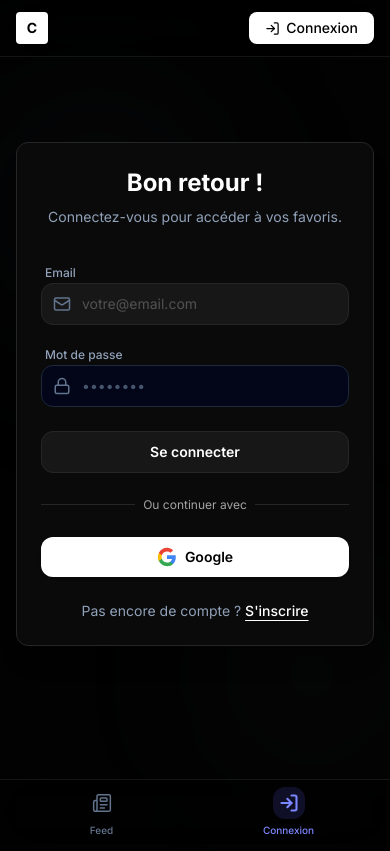
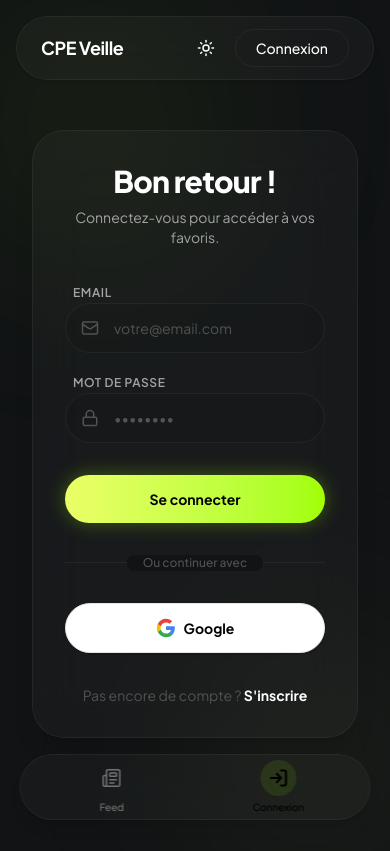
Before and after one commit to Klgrd/cpe-veille, a Next.js app: page /auth/login in a window 390 px wide. Built offline with nearby package versions, Linux system fonts and the light colour scheme; no server answers.

Commit message:
Redesign: Neon Glassmorphism + light/dark mode toggle

```diff
--- a/package.json
+++ b/package.json
@@ -13,6 +13,7 @@
     "@supabase/supabase-js": "^2.105.1",
     "lucide-react": "^1.12.0",
     "next": "16.2.4",
+    "next-themes": "^0.4.6",
     "react": "19.2.4",
     "react-dom": "19.2.4"
   },
--- a/src/app/globals.css
+++ b/src/app/globals.css
@@ -1,17 +1,34 @@
 @import url('https://fonts.googleapis.com/css2?family=Inter:wght@300;400;500;600;700;800&display=swap');
 @import "tailwindcss";
 
+@theme {
+  --color-neon-yellow: #eaff66;
+  --color-neon-green: #a1ff00;
+  --color-dark-surface: #111315;
+}
+
 :root {
-  --background: #020202;
-  --surface: rgba(15, 15, 15, 0.4);
-  --surface-2: rgba(23, 23, 23, 0.5);
-  --border: rgba(255, 255, 255, 0.08);
-  --border-hover: rgba(255, 255, 255, 0.15);
-  --accent: #ffffff;
-  --accent-hover: #d4d4d4;
+  --background: #fdfdfd;
+  --surface: rgba(255, 255, 255, 0.6);
+  --border: rgba(0, 0, 0, 0.05);
+  --border-hover: rgba(0, 0, 0, 0.1);
+  --text-primary: #121212;
+  --text-secondary: #525252;
+  --text-muted: #a3a3a3;
+  --bg-orb-1: rgba(161, 255, 0, 0.15);
+  --bg-orb-2: rgba(234, 255, 102, 0.15);
+}
+
+.dark {
+  --background: #111315;
+  --surface: rgba(255, 255, 255, 0.03);
+  --border: rgba(255, 255, 255, 0.05);
+  --border-hover: rgba(255, 255, 255, 0.1);
   --text-primary: #ffffff;
   --text-secondary: #a3a3a3;
   --text-muted: #525252;
+  --bg-orb-1: rgba(161, 255, 0, 0.1);
+  --bg-orb-2: rgba(234, 255, 102, 0.1);
 }
 
 * {
@@ -25,7 +42,7 @@ html {
 body {
   background-color: var(--background);
   color: var(--text-primary);
-  font-family: 'Inter', -apple-system, BlinkMacSystemFont, sans-serif;
+  font-family: 'Plus Jakarta Sans', -apple-system, BlinkMacSystemFont, sans-serif;
   -webkit-font-smoothing: antialiased;
   -moz-osx-font-smoothing: grayscale;
   min-height: 100vh;
@@ -47,16 +64,16 @@ body {
   background: var(--border-hover);
 }
 
-/* Sober blurred gradient background */
+/* Neon blurred gradient background */
 body::before {
   content: '';
   position: fixed;
-  top: -10%;
+  top: -20%;
   left: -10%;
   width: 70vw;
   height: 70vh;
-  background: radial-gradient(circle, rgba(71, 85, 105, 0.1) 0%, rgba(0, 0, 0, 0) 60%);
-  filter: blur(80px);
+  background: radial-gradient(circle, var(--bg-orb-1) 0%, rgba(0, 0, 0, 0) 60%);
+  filter: blur(100px);
   z-index: 0;
   pointer-events: none;
 }
@@ -64,12 +81,12 @@ body::before {
 body::after {
   content: '';
   position: fixed;
-  bottom: -10%;
+  bottom: -20%;
   right: -10%;
   width: 60vw;
   height: 60vh;
-  background: radial-gradient(circle, rgba(148, 163, 184, 0.05) 0%, rgba(0, 0, 0, 0) 60%);
-  filter: blur(80px);
+  background: radial-gradient(circle, var(--bg-orb-2) 0%, rgba(0, 0, 0, 0) 60%);
+  filter: blur(100px);
   z-index: 0;
   pointer-events: none;
 }
--- a/src/app/layout.tsx
+++ b/src/app/layout.tsx
@@ -1,7 +1,14 @@
 import type { Metadata, Viewport } from 'next';
+import { Plus_Jakarta_Sans } from 'next/font/google';
 import './globals.css';
 import { Navbar } from '@/components/layout/Navbar';
 import { BottomNav } from '@/components/layout/BottomNav';
+import { ThemeProvider } from '@/components/theme-provider';
+
+const plusJakarta = Plus_Jakarta_Sans({
+  subsets: ['latin'],
+  display: 'swap',
+});
 
 export const metadata: Metadata = {
   title: 'CPE Veille — Révisions Concours CPE',
@@ -28,13 +35,15 @@ export default function RootLayout({
   children: React.ReactNode;
 }) {
   return (
-    <html lang="fr" className="dark">
-      <body>
-        <Navbar />
-        <main className="pt-14 pb-20 sm:pb-6 min-h-screen">
-          {children}
-        </main>
-        <BottomNav />
+    <html lang="fr" suppressHydrationWarning>
+      <body className={plusJakarta.className}>
+        <ThemeProvider attribute="class" defaultTheme="dark" enableSystem disableTransitionOnChange>
+          <Navbar />
+          <main className="pt-24 pb-20 sm:pb-6 min-h-screen max-w-7xl mx-auto px-4 sm:px-6 lg:px-8">
+            {children}
+          </main>
+          <BottomNav />
+        </ThemeProvider>
       </body>
     </html>
   );
--- a/src/components/auth/AuthForm.tsx
+++ b/src/components/auth/AuthForm.tsx
@@ -54,12 +54,12 @@ export function AuthForm({ view }: AuthFormProps) {
   };
 
   return (
-    <div className="w-full max-w-md mx-auto p-6 bg-[#0a0a0a] border border-[#262626] rounded-xl shadow-xl backdrop-blur-sm animate-fade-in-up">
+    <div className="w-full max-w-md mx-auto p-8 bg-[var(--surface)] border border-[var(--border)] rounded-[2rem] shadow-xl backdrop-blur-xl animate-fade-in-up">
       <div className="text-center mb-8">
-        <h2 className="text-2xl font-bold text-white mb-2">
+        <h2 className="text-3xl font-extrabold text-[var(--text-primary)] mb-2 tracking-tight">
           {view === 'login' ? 'Bon retour !' : 'Créer un compte'}
         </h2>
-        <p className="text-sm text-slate-400">
+        <p className="text-sm text-[var(--text-secondary)]">
           {view === 'login'
             ? 'Connectez-vous pour accéder à vos favoris.'
             : 'Rejoignez-nous pour sauvegarder vos articles.'}
@@ -73,25 +73,25 @@ export function AuthForm({ view }: AuthFormProps) {
           </div>
         )}
 
-        <div className="space-y-1">
-          <label className="text-xs font-medium text-slate-400 ml-1">Email</label>
+        <div className="space-y-1.5">
+          <label className="text-xs font-semibold text-[var(--text-secondary)] ml-2 uppercase tracking-wider">Email</label>
           <div className="relative">
-            <Mail className="absolute left-3 top-1/2 -translate-y-1/2 text-slate-500" size={18} />
+            <Mail className="absolute left-4 top-1/2 -translate-y-1/2 text-[var(--text-muted)]" size={18} />
             <input
               type="email"
               value={email}
               onChange={(e) => setEmail(e.target.value)}
               required
               placeholder="votre@email.com"
-              className="w-full bg-[#171717] border border-[#262626] rounded-xl py-2.5 pl-10 pr-4 text-sm text-white placeholder-[#525252] focus:outline-none focus:border-white focus:ring-1 focus:ring-white transition-all"
+              className="w-full bg-black/5 dark:bg-white/5 border border-[var(--border)] rounded-full py-3.5 pl-12 pr-4 text-sm text-[var(--text-primary)] placeholder-[var(--text-muted)] focus:outline-none focus:border-[var(--text-secondary)] transition-all"
             />
           </div>
         </div>
 
-        <div className="space-y-1">
-          <label className="text-xs font-medium text-slate-400 ml-1">Mot de passe</label>
+        <div className="space-y-1.5">
+          <label className="text-xs font-semibold text-[var(--text-secondary)] ml-2 uppercase tracking-wider">Mot de passe</label>
           <div className="relative">
-            <Lock className="absolute left-3 top-1/2 -translate-y-1/2 text-slate-500" size={18} />
+            <Lock className="absolute left-4 top-1/2 -translate-y-1/2 text-[var(--text-muted)]" size={18} />
             <input
               type="password"
               value={password}
@@ -99,7 +99,7 @@ export function AuthForm({ view }: AuthFormProps) {
               required
               placeholder="••••••••"
               minLength={6}
-              className="w-full bg-slate-950 border border-slate-800 rounded-xl py-2.5 pl-10 pr-4 text-sm text-white placeholder-slate-600 focus:outline-none focus:border-indigo-500 focus:ring-1 focus:ring-indigo-500 transition-all"
+              className="w-full bg-black/5 dark:bg-white/5 border border-[var(--border)] rounded-full py-3.5 pl-12 pr-4 text-sm text-[var(--text-primary)] placeholder-[var(--text-muted)] focus:outline-none focus:border-[var(--text-secondary)] transition-all"
             />
           </div>
         </div>
@@ -107,26 +107,26 @@ export function AuthForm({ view }: AuthFormProps) {
         <button
           type="submit"
           disabled={loading}
-          className="w-full flex items-center justify-center gap-2 py-2.5 bg-[#171717] hover:bg-[#262626] border border-[#262626] active:scale-[0.98] text-white text-sm font-semibold rounded-xl transition-all disabled:opacity-50 disabled:pointer-events-none mt-6"
+          className="w-full flex items-center justify-center gap-2 py-3.5 bg-gradient-to-r from-[#eaff66] to-[#a1ff00] hover:opacity-90 active:scale-[0.98] text-black text-sm font-bold rounded-full transition-all disabled:opacity-50 disabled:pointer-events-none mt-8 shadow-[0_0_20px_rgba(161,255,0,0.3)]"
         >
           {loading && <Loader2 size={16} className="animate-spin" />}
           {view === 'login' ? 'Se connecter' : "S'inscrire"}
         </button>
       </form>
 
-      <div className="relative my-6">
+      <div className="relative my-8">
         <div className="absolute inset-0 flex items-center">
-          <div className="w-full border-t border-[#262626]"></div>
+          <div className="w-full border-t border-[var(--border)]"></div>
         </div>
         <div className="relative flex justify-center text-xs">
-          <span className="bg-[#0a0a0a] px-2 text-[#a3a3a3]">Ou continuer avec</span>
+          <span className="bg-[var(--background)] px-4 rounded-full text-[var(--text-muted)] font-medium">Ou continuer avec</span>
         </div>
       </div>
 
       <button
         onClick={handleGoogleLogin}
         disabled={loading}
-        className="w-full flex items-center justify-center gap-2 py-2.5 bg-white hover:bg-neutral-200 active:scale-[0.98] text-black text-sm font-semibold rounded-xl transition-all disabled:opacity-50 disabled:pointer-events-none shadow-sm"
+        className="w-full flex items-center justify-center gap-2 py-3.5 bg-white dark:bg-neutral-800 hover:bg-neutral-100 dark:hover:bg-neutral-700 active:scale-[0.98] text-black dark:text-white text-sm font-bold rounded-full transition-all disabled:opacity-50 disabled:pointer-events-none shadow-sm border border-neutral-200 dark:border-neutral-700"
       >
         <svg className="w-5 h-5" viewBox="0 0 24 24">
           <path
@@ -149,18 +149,18 @@ export function AuthForm({ view }: AuthFormProps) {
         Google
       </button>
 
-      <div className="mt-6 text-center text-sm text-slate-400">
+      <div className="mt-8 text-center text-sm text-[var(--text-muted)]">
         {view === 'login' ? (
           <p>
             Pas encore de compte ?{' '}
-            <Link href="/auth/register" className="text-white hover:text-[#d4d4d4] underline underline-offset-4 font-medium">
+            <Link href="/auth/register" className="text-[var(--text-primary)] hover:text-[#a1ff00] font-bold transition-colors">
               S'inscrire
             </Link>
           </p>
         ) : (
           <p>
             Déjà un compte ?{' '}
-            <Link href="/auth/login" className="text-white hover:text-[#d4d4d4] underline underline-offset-4 font-medium">
+            <Link href="/auth/login" className="text-[var(--text-primary)] hover:text-[#a1ff00] font-bold transition-colors">
               Se connecter
             </Link>
           </p>
--- a/src/components/layout/BottomNav.tsx
+++ b/src/components/layout/BottomNav.tsx
@@ -22,7 +22,7 @@ export function BottomNav() {
   });
 
   return (
-    <nav className="sm:hidden fixed bottom-0 left-0 right-0 z-50 bg-black/40 backdrop-blur-xl border-t border-[var(--border)] safe-area-pb">
+    <nav className="sm:hidden fixed bottom-6 left-1/2 -translate-x-1/2 z-50 w-[90%] max-w-sm rounded-full bg-[var(--surface)] backdrop-blur-xl border border-[var(--border)] shadow-lg safe-area-pb">
       <div className="flex items-center justify-around h-16 px-2">
         {visibleLinks.map(({ href, icon: Icon, label }) => {
           const active = pathname === href;
@@ -31,12 +31,12 @@ export function BottomNav() {
               key={href}
               href={href}
               className={`flex flex-col items-center justify-center gap-1 flex-1 h-full transition-all duration-200 ${
-                active ? 'text-indigo-400' : 'text-slate-500 hover:text-slate-300'
+                active ? 'text-black dark:text-[#a1ff00]' : 'text-neutral-500 hover:text-neutral-900 dark:hover:text-white'
               }`}
             >
               <div
-                className={`p-1.5 rounded-xl transition-all duration-200 ${
-                  active ? 'bg-indigo-500/15' : ''
+                className={`p-2 rounded-full transition-all duration-200 ${
+                  active ? 'bg-[#a1ff00]/10 dark:bg-[#a1ff00]/15' : ''
                 }`}
               >
                 <Icon size={20} strokeWidth={active ? 2.5 : 1.8} />
--- a/src/components/layout/Navbar.tsx
+++ b/src/components/layout/Navbar.tsx
@@ -2,13 +2,21 @@
 
 import Link from 'next/link';
 import { usePathname, useRouter } from 'next/navigation';
-import { Newspaper, Bookmark, LogIn, LogOut, User } from 'lucide-react';
+import { LogOut, User, Sun, Moon } from 'lucide-react';
 import { useAuth } from '@/hooks/useAuth';
+import { useTheme } from 'next-themes';
+import { useEffect, useState } from 'react';
 
 export function Navbar() {
   const { user, loading, signOut } = useAuth();
   const pathname = usePathname();
   const router = useRouter();
+  const { theme, setTheme } = useTheme();
+  const [mounted, setMounted] = useState(false);
+
+  useEffect(() => {
+    setMounted(true);
+  }, []);
 
   const handleSignOut = async () => {
     await signOut();
@@ -17,76 +25,82 @@ export function Navbar() {
   };
 
   return (
-    <header className="fixed top-0 left-0 right-0 z-50 border-b border-[var(--border)] bg-black/40 backdrop-blur-xl">
-      <div className="max-w-2xl mx-auto px-4 h-14 flex items-center justify-between">
+    <header className="fixed top-0 left-0 right-0 z-50 bg-transparent">
+      <div className="max-w-7xl mx-auto px-4 sm:px-6 lg:px-8 mt-4">
+        <div className="flex items-center justify-between h-16 rounded-full bg-[var(--surface)] backdrop-blur-xl border border-[var(--border)] px-6 shadow-sm">
+
           {/* Logo */}
           <Link href="/" className="flex items-center gap-2 group">
-          <div className="w-8 h-8 rounded bg-white flex items-center justify-center transition-all duration-300">
-            <span className="text-black text-sm font-bold">C</span>
-          </div>
-          <span className="font-bold text-white hidden sm:block">
-            CPE Veille
-          </span>
+            <span className="font-bold text-lg tracking-tight">CPE Veille</span>
           </Link>
 
           {/* Nav links – desktop */}
           <nav className="hidden sm:flex items-center gap-1">
             <Link
               href="/"
-            className={`flex items-center gap-1.5 px-3 py-1.5 rounded-lg text-sm font-medium transition-all duration-200 ${
+              className={`flex items-center gap-1.5 px-4 py-2 rounded-full text-sm font-medium transition-all duration-200 ${
                 pathname === '/'
-                ? 'bg-neutral-900 text-white'
-                : 'text-neutral-400 hover:text-white'
+                  ? 'bg-neutral-800/10 dark:bg-white/10 text-neutral-900 dark:text-white'
+                  : 'text-neutral-500 dark:text-neutral-400 hover:text-neutral-900 dark:hover:text-white'
               }`}
             >
-            <Newspaper size={15} />
               Feed
             </Link>
             {user && (
               <Link
                 href="/bookmarks"
-              className={`flex items-center gap-1.5 px-3 py-1.5 rounded-lg text-sm font-medium transition-all duration-200 ${
+                className={`flex items-center gap-1.5 px-4 py-2 rounded-full text-sm font-medium transition-all duration-200 ${
                   pathname === '/bookmarks'
-                  ? 'bg-neutral-900 text-white'
-                  : 'text-neutral-400 hover:text-white'
+                    ? 'bg-neutral-800/10 dark:bg-white/10 text-neutral-900 dark:text-white'
+                    : 'text-neutral-500 dark:text-neutral-400 hover:text-neutral-900 dark:hover:text-white'
                 }`}
               >
-              <Bookmark size={15} />
                 Favoris
               </Link>
             )}
           </nav>
 
-        {/* Auth */}
-        <div className="flex items-center gap-2">
+          {/* Actions & Auth */}
+          <div className="flex items-center gap-3">
+            {mounted && (
+              <button
+                onClick={() => setTheme(theme === 'dark' ? 'light' : 'dark')}
+                className="p-2 rounded-full hover:bg-neutral-200 dark:hover:bg-white/10 transition-colors"
+                aria-label="Toggle theme"
+              >
+                {theme === 'dark' ? <Sun size={18} /> : <Moon size={18} />}
+              </button>
+            )}
+
             {!loading && (
               <>
                 {user ? (
                   <div className="flex items-center gap-2">
-                  <div className="hidden sm:flex items-center gap-1.5 px-3 py-1.5 text-neutral-400 text-xs">
-                    <User size={13} />
+                    <div className="hidden sm:flex items-center gap-1.5 px-3 py-1.5 text-neutral-500 dark:text-neutral-400 text-xs">
+                      <User size={14} />
                       <span className="max-w-[120px] truncate">{user.email}</span>
                     </div>
                     <button
                       onClick={handleSignOut}
-                    className="flex items-center gap-1.5 px-3 py-1.5 rounded-lg text-sm text-neutral-400 hover:text-white transition-all duration-200"
+                      className="flex items-center gap-1.5 px-4 py-2 rounded-full text-sm border border-[var(--border)] hover:bg-neutral-200 dark:hover:bg-white/10 transition-all duration-200"
                     >
-                    <LogOut size={15} />
                       <span className="hidden sm:block">Déconnexion</span>
+                      <LogOut size={14} className="sm:hidden" />
                     </button>
                   </div>
                 ) : (
                   <Link
                     href="/auth/login"
-                  className="flex items-center gap-1.5 px-4 py-1.5 rounded-lg bg-white hover:bg-neutral-200 text-black text-sm font-medium transition-all duration-200"
+                    className="flex items-center gap-1.5 px-5 py-2 rounded-full bg-transparent border border-[var(--border)] hover:bg-neutral-200 dark:hover:bg-white/10 text-sm font-medium transition-all duration-200"
                   >
-                  <LogIn size={15} />
                     Connexion
                   </Link>
                 )}
               </>
             )}
           </div>
+
+        </div>
       </div>
     </header>
   );
--- /dev/null
+++ b/src/components/theme-provider.tsx
@@ -0,0 +1,8 @@
+'use client';
+
+import * as React from 'react';
+import { ThemeProvider as NextThemesProvider } from 'next-themes';
+
+export function ThemeProvider({ children, ...props }: React.ComponentProps<typeof NextThemesProvider>) {
+  return <NextThemesProvider {...props}>{children}</NextThemesProvider>;
+}
```
Also changed, not shown: src/components/feed/PostCard.tsx (+9 -9 lines), 1 other file (tests, documents, lock files or other folders). Lines whose indentation alone changed are shown as unchanged.
